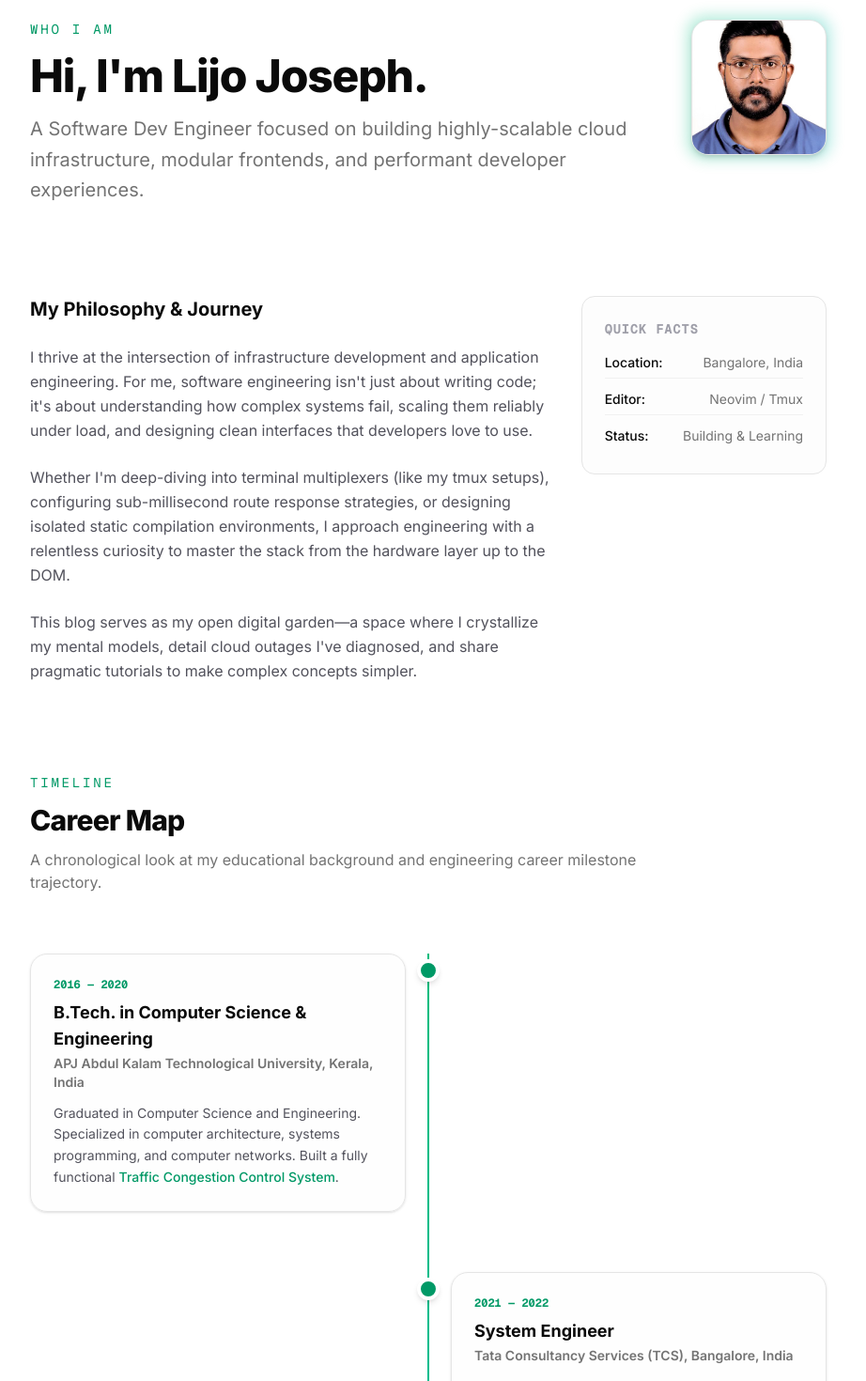
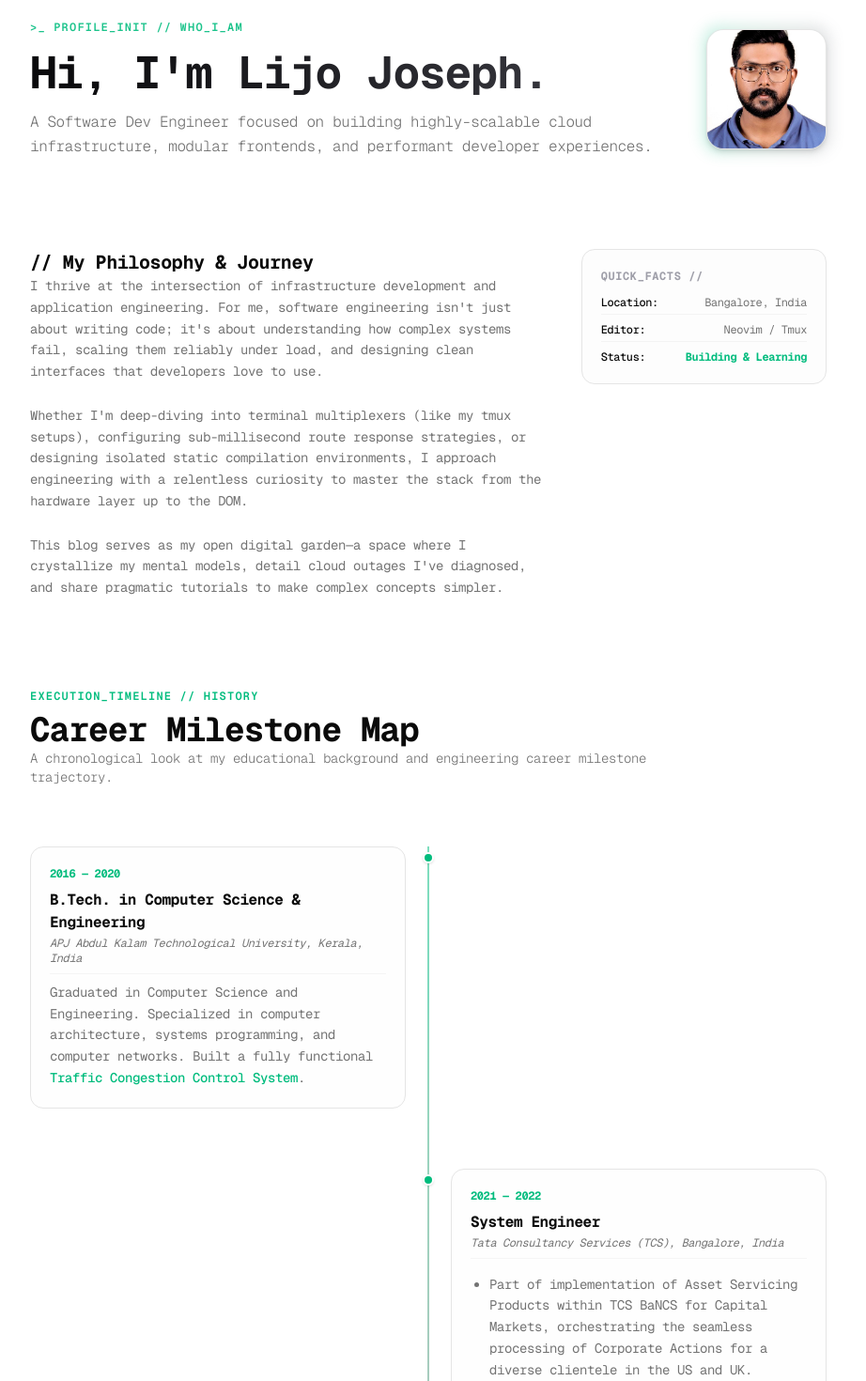
Before and after one commit to lijojosef/my-eng-blog, a Next.js app: page /about in a window 1280 px wide. Shown: the part 140-1610 px from the top of the page at 94% size, without its empty margins (184-1106 px from the left). Built offline with nearby package versions, Linux system fonts and the light colour scheme.

Commit message:
feat: revamping about me with AI

```diff
--- a/src/app/about/page.tsx
+++ b/src/app/about/page.tsx
@@ -1,7 +1,7 @@
 "use client";
 
 import { motion, Variants } from "framer-motion";
-import Link from "next/link";
+import React from "react";
 
 interface Milestone {
   year: string;
@@ -23,7 +23,7 @@ const milestones: Milestone[] = [
           href="https://github.com/lijojosef/traffic_congestion_control"
           target="_blank"
           rel="noopener noreferrer"
-          className="text-emerald-600 hover:underline font-medium"
+          className="text-emerald-500 hover:underline font-medium"
         >
           Traffic Congestion Control System
         </a>.
@@ -35,7 +35,7 @@ const milestones: Milestone[] = [
     title: "System Engineer",
     location: "Tata Consultancy Services (TCS), Bangalore, India",
     description: (
-      <ul className="list-disc pl-5 space-y-2 mt-2 text-zinc-600 dark:text-zinc-300">
+      <ul className="list-disc pl-5 space-y-2 mt-2 text-muted-foreground">
         <li>
           Part of implementation of Asset Servicing Products within TCS BaNCS for Capital Markets,
           orchestrating the seamless processing of Corporate Actions for a diverse clientele in the US and UK.
@@ -63,7 +63,7 @@ const milestones: Milestone[] = [
     title: "Mentor",
     location: "SURE Trust ProEd, Remote",
     description: (
-      <ul className="list-disc pl-5 space-y-2 mt-2 text-zinc-600 dark:text-zinc-300">
+      <ul className="list-disc pl-5 space-y-2 mt-2 text-muted-foreground">
         <li>
           Conducting classes on Data Structures and Algorithms, Core Java for BTech students, fostering a strong foundation in essential programming concepts.
         </li>
@@ -74,7 +74,7 @@ const milestones: Milestone[] = [
           Serving as a mentor and lead in the Innovation and Entrepreneurship Hub for Educated Rural Youth, guiding aspiring individuals in their entrepreneurial endeavours.
         </li>
         <li>
-          Actively involved with the NGO, dedicating efforts to empower and educate rural youth through various educational initiatives
+          Actively involved with the NGO, dedicating efforts to empower and educate rural youth through various educational initiatives.
         </li>
       </ul>
     )
@@ -84,9 +84,10 @@ const milestones: Milestone[] = [
     title: "Software Engineer 1",
     location: "Fidelity National Information Services, Inc. (FIS), Bangalore, India",
     description: (
-      <ul className="list-disc pl-5 space-y-2 mt-2 text-zinc-600 dark:text-zinc-300">
+      <ul className="list-disc pl-5 space-y-2 mt-2 text-muted-foreground">
         <li>
-          Managed and supported applications utilising Java, Spring, Spring Boot, Struts Framework, Spring Web Flow, JSP, HTML, JavaScript, Jira, Veracode Scans, and SQL. This resulted in notable improvements and faster resolution of Change Requests.</li>
+          Managed and supported applications utilising Java, Spring, Spring Boot, Struts Framework, Spring Web Flow, JSP, HTML, JavaScript, Jira, Veracode Scans, and SQL. This resulted in notable improvements and faster resolution of Change Requests.
+        </li>
         <li>
           Generated extensive technical documentation to facilitate a more efficient onboarding process for new team members.
         </li>
@@ -100,7 +101,7 @@ const milestones: Milestone[] = [
     year: "2024 — Present",
     title: "Software Dev Engineer",
     location: "Amazon, Bangalore, India",
-    description: "Working on making Amazon Price Competitive"
+    description: <span className="text-foreground font-medium">Working on making Amazon Price Competitive</span>
   }
 ];
 
@@ -126,7 +127,7 @@ export default function AboutPage() {
   };
 
   return (
-    <main className="flex-1">
+    <main className="flex-1 bg-background text-foreground font-mono select-none tracking-tight">
       <div className="max-w-4xl mx-auto px-6 py-16 md:py-24">
         <motion.div
           variants={containerVariants}
@@ -137,35 +138,35 @@ export default function AboutPage() {
           {/* Header & Avatar Row */}
           <motion.div
             variants={itemVariants}
-            className="flex flex-col-reverse md:flex-row gap-10 items-start justify-between"
+            className="flex flex-col-reverse md:flex-row gap-10 items-center justify-between"
           >
-            <div className="space-y-4 max-w-2xl">
-              <p className="text-sm font-mono uppercase tracking-[0.2em] text-emerald-600">
-                Who I Am
+            <div className="space-y-4 max-w-2xl text-left">
+              <p className="text-xs uppercase tracking-widest text-emerald-500 font-semibold animate-pulse">
+                &gt;_ PROFILE_INIT // WHO_I_AM
               </p>
-              <h1 className="text-4xl md:text-5xl font-extrabold tracking-tight">
+              <h1 className="text-4xl md:text-5xl font-bold tracking-tight text-foreground bg-gradient-to-r from-zinc-950 to-zinc-700 dark:from-zinc-50 dark:to-zinc-400 bg-clip-text text-transparent">
                 Hi, I'm Lijo Joseph.
               </h1>
-              <p className="text-xl text-muted-foreground leading-relaxed">
+              <p className="text-sm md:text-base text-muted-foreground font-light leading-relaxed">
                 A Software Dev Engineer focused on building highly-scalable cloud infrastructure, modular frontends, and performant developer experiences.
               </p>
             </div>
 
             <div className="relative group flex-shrink-0">
-              <div className="absolute -inset-1 rounded-2xl bg-gradient-to-r from-emerald-500 to-teal-500 opacity-30 blur group-hover:opacity-55 transition-opacity duration-300" />
+              <div className="absolute -inset-1 rounded-2xl bg-gradient-to-r from-emerald-500 to-zinc-500 opacity-20 blur" />
               <img
                 src="/images/authors/lijo.jpg"
                 alt="Lijo Joseph"
-                className="relative w-28 h-28 md:w-36 md:h-36 rounded-2xl object-cover border border-border bg-muted shadow-md"
+                className="relative w-24 h-24 md:w-32 md:h-32 rounded-2xl object-cover border border-border bg-muted shadow-md"
               />
             </div>
           </motion.div>
 
           {/* Detailed Biography */}
-          <motion.div variants={itemVariants} className="grid gap-8 md:grid-cols-3">
-            <div className="md:col-span-2 space-y-6 text-zinc-600 dark:text-zinc-300 leading-relaxed">
-              <h2 className="text-xl font-bold text-foreground font-sans">
-                My Philosophy & Journey
+          <motion.div variants={itemVariants} className="grid gap-8 md:grid-cols-3 text-left">
+            <div className="md:col-span-2 space-y-6 text-xs md:text-sm text-muted-foreground leading-relaxed">
+              <h2 className="text-xl font-bold text-foreground !my-0">
+                // My Philosophy & Journey
               </h2>
               <p>
                 I thrive at the intersection of infrastructure development and application engineering. For me, software engineering isn't just about writing code; it's about understanding how complex systems fail, scaling them reliably under load, and designing clean interfaces that developers love to use.
@@ -178,35 +179,37 @@ export default function AboutPage() {
               </p>
             </div>
 
-            <div className="border border-border p-6 rounded-xl bg-muted/20 space-y-4 h-fit">
-              <h3 className="text-sm font-bold tracking-wider uppercase text-zinc-400 dark:text-zinc-500 font-mono">
-                Quick Facts
+            <div className="border border-border p-5 rounded-xl bg-muted/20 space-y-3 h-fit text-xs">
+              <h3 className="font-bold tracking-wider uppercase text-zinc-400 dark:text-zinc-500">
+                QUICK_FACTS //
               </h3>
-              <ul className="space-y-3 text-sm text-muted-foreground">
-                <li className="flex justify-between border-b border-border/50 pb-1.5">
+              <ul className="space-y-2 text-muted-foreground">
+                <li className="flex justify-between border-b border-border/40 pb-1">
                   <span className="font-medium text-foreground">Location:</span>
                   <span>Bangalore, India</span>
                 </li>
-                <li className="flex justify-between border-b border-border/50 pb-1.5">
+                <li className="flex justify-between border-b border-border/40 pb-1">
                   <span className="font-medium text-foreground">Editor:</span>
                   <span>Neovim / Tmux</span>
                 </li>
-                <li className="flex justify-between pb-1.5">
+                <li className="flex justify-between">
                   <span className="font-medium text-foreground">Status:</span>
-                  <span>Building & Learning</span>
+                  <span className="text-emerald-500 font-bold">Building & Learning</span>
                 </li>
               </ul>
             </div>
           </motion.div>
 
           {/* Interactive Scroll Timeline Section */}
-          <motion.div variants={itemVariants} className="space-y-12">
-            <div className="space-y-3">
-              <p className="text-sm font-mono uppercase tracking-[0.2em] text-emerald-600">
-                Timeline
+          <motion.div variants={itemVariants} className="space-y-12 text-left">
+            <div className="space-y-2">
+              <p className="text-xs uppercase tracking-widest text-emerald-500 font-semibold">
+                EXECUTION_TIMELINE // HISTORY
               </p>
-              <h2 className="text-3xl font-extrabold tracking-tight">Career Map</h2>
-              <p className="text-muted-foreground max-w-2xl">
+              <h2 className="text-3xl md:text-4xl font-bold text-foreground tracking-tight !my-0">
+                Career Milestone Map
+              </h2>
+              <p className="text-xs md:text-sm text-muted-foreground font-light max-w-2xl">
                 A chronological look at my educational background and engineering career milestone trajectory.
               </p>
             </div>
@@ -214,7 +217,7 @@ export default function AboutPage() {
             {/* Vertical Timeline container */}
             <div className="relative mt-16 pl-8 md:pl-0">
               {/* Central Line */}
-              <div className="absolute left-4 md:left-1/2 top-0 bottom-0 w-[2px] -translate-x-1/2 bg-gradient-to-b from-emerald-500 via-teal-500 to-zinc-200 dark:to-zinc-800" />
+              <div className="absolute left-4 md:left-1/2 top-0 bottom-0 w-[1px] -translate-x-1/2 bg-gradient-to-b from-emerald-500 via-zinc-500 to-zinc-200 dark:to-zinc-800" />
 
               <div className="space-y-16">
                 {milestones.map((milestone, index) => {
@@ -223,12 +226,10 @@ export default function AboutPage() {
                   const cardVariants: Variants = {
                     hidden: {
                       opacity: 0,
-                      x: 0,
                       y: 20
                     },
                     visible: {
                       opacity: 1,
-                      x: 0,
                       y: 0,
                       transition: { type: "spring", stiffness: 80, damping: 15, duration: 0.7 }
                     }
@@ -240,7 +241,7 @@ export default function AboutPage() {
                       className="relative md:grid md:grid-cols-2 md:gap-12"
                     >
                       {/* Circle indicator on the timeline */}
-                      <div className="absolute left-4 md:left-1/2 -translate-x-1/2 top-1.5 flex items-center justify-center w-6 h-6 rounded-full border-4 border-background bg-emerald-600 shadow-md z-10" />
+                      <div className="absolute left-4 md:left-1/2 -translate-x-1/2 top-1.5 flex items-center justify-center w-3 h-3 rounded-full border-2 border-background bg-emerald-500 shadow-sm z-10" />
 
                       {/* Content Placement */}
                       {/* Desktop Left Side Card */}
@@ -251,12 +252,12 @@ export default function AboutPage() {
                             initial="hidden"
                             whileInView="visible"
                             viewport={{ once: true, margin: "-120px" }}
-                            className="border border-border p-6 rounded-2xl bg-muted/10 hover:bg-muted/30 transition-all shadow-sm max-w-md w-full"
+                            className="border border-border p-5 rounded-xl bg-muted/10 hover:border-emerald-500/30 transition-all max-w-md w-full space-y-2"
                           >
-                            <span className="text-xs font-mono text-emerald-600 font-bold block mb-2">{milestone.year}</span>
-                            <h3 className="text-lg font-bold text-foreground">{milestone.title}</h3>
-                            <h4 className="text-sm font-semibold text-muted-foreground mt-0.5 mb-3">{milestone.location}</h4>
-                            <div className="text-sm text-zinc-600 dark:text-zinc-300 leading-relaxed">{milestone.description}</div>
+                            <span className="text-xs font-bold text-emerald-500 block">{milestone.year}</span>
+                            <h3 className="text-base font-bold text-foreground !my-0">{milestone.title}</h3>
+                            <h4 className="text-xs font-normal text-muted-foreground italic !mt-0.5">{milestone.location}</h4>
+                            <div className="text-xs md:text-sm text-muted-foreground pt-2 leading-relaxed border-t border-border/40">{milestone.description}</div>
                           </motion.div>
                         )}
                       </div>
@@ -269,12 +270,12 @@ export default function AboutPage() {
                             initial="hidden"
                             whileInView="visible"
                             viewport={{ once: true, margin: "-120px" }}
-                            className="border border-border p-6 rounded-2xl bg-muted/10 hover:bg-muted/30 transition-all shadow-sm max-w-md w-full"
+                            className="border border-border p-5 rounded-xl bg-muted/10 hover:border-emerald-500/30 transition-all max-w-md w-full space-y-2"
                           >
-                            <span className="text-xs font-mono text-emerald-600 font-bold block mb-2">{milestone.year}</span>
-                            <h3 className="text-lg font-bold text-foreground">{milestone.title}</h3>
-                            <h4 className="text-sm font-semibold text-muted-foreground mt-0.5 mb-3">{milestone.location}</h4>
-                            <div className="text-sm text-zinc-600 dark:text-zinc-300 leading-relaxed">{milestone.description}</div>
+                            <span className="text-xs font-bold text-emerald-500 block">{milestone.year}</span>
+                            <h3 className="text-base font-bold text-foreground !my-0">{milestone.title}</h3>
+                            <h4 className="text-xs font-normal text-muted-foreground italic !mt-0.5">{milestone.location}</h4>
+                            <div className="text-xs md:text-sm text-muted-foreground pt-2 leading-relaxed border-t border-border/40">{milestone.description}</div>
                           </motion.div>
                         )}
                       </div>
@@ -286,12 +287,12 @@ export default function AboutPage() {
                           initial="hidden"
                           whileInView="visible"
                           viewport={{ once: true, margin: "-120px" }}
-                          className="border border-border p-6 rounded-2xl bg-muted/10 hover:bg-muted/30 transition-all shadow-sm w-full"
+                          className="border border-border p-5 rounded-xl bg-muted/10 hover:border-emerald-500/30 transition-all w-full space-y-2"
                         >
-                          <span className="text-xs font-mono text-emerald-600 font-bold block mb-2">{milestone.year}</span>
-                          <h3 className="text-lg font-bold text-foreground">{milestone.title}</h3>
-                          <h4 className="text-sm font-semibold text-muted-foreground mt-0.5 mb-3">{milestone.location}</h4>
-                          <div className="text-sm text-zinc-600 dark:text-zinc-300 leading-relaxed">{milestone.description}</div>
+                          <span className="text-xs font-bold text-emerald-500 block">{milestone.year}</span>
+                          <h3 className="text-base font-bold text-foreground !my-0">{milestone.title}</h3>
+                          <h4 className="text-xs font-normal text-muted-foreground italic !mt-0.5">{milestone.location}</h4>
+                          <div className="text-xs md:text-sm text-muted-foreground pt-2 leading-relaxed border-t border-border/40">{milestone.description}</div>
                         </motion.div>
                       </div>
 
@@ -303,35 +304,32 @@ export default function AboutPage() {
           </motion.div>
 
           {/* Specialties / Core Focus Area */}
-          <motion.div variants={itemVariants} className="space-y-6">
-            <h2 className="text-xl font-bold tracking-tight">Core Areas of Focus</h2>
+          <motion.div variants={itemVariants} className="space-y-6 text-left">
+            <h2 className="text-xl font-bold tracking-tight text-foreground">// Core Areas of Focus</h2>
             <div className="grid gap-4 sm:grid-cols-2 lg:grid-cols-3">
-              <div className="border border-border p-5 rounded-xl space-y-2.5 bg-muted/10">
-                <div className="w-8 h-8 rounded-lg bg-emerald-500/10 flex items-center justify-center text-emerald-600 font-bold">
-                  λ
+              <div className="border border-border p-5 rounded-xl space-y-2 bg-muted/10">
+                <div className="text-sm font-bold text-foreground flex items-center gap-2">
+                  <span className="text-emerald-500 font-bold">λ</span> Distributed Systems
                 </div>
-                <h3 className="font-bold">Distributed Systems</h3>
-                <p className="text-sm text-muted-foreground leading-relaxed">
+                <p className="text-xs text-muted-foreground leading-relaxed">
                   Designing highly resilient distributed setups, cloud API topologies, and multi-region microservice communication systems.
                 </p>
               </div>
 
-              <div className="border border-border p-5 rounded-xl space-y-2.5 bg-muted/10">
-                <div className="w-8 h-8 rounded-lg bg-emerald-500/10 flex items-center justify-center text-emerald-600 font-bold">
-                  ☁
+              <div className="border border-border p-5 rounded-xl space-y-2 bg-muted/10">
+                <div className="text-sm font-bold text-foreground flex items-center gap-2">
+                  <span className="text-emerald-500 font-bold">☁</span> Cloud Infrastructure
                 </div>
-                <h3 className="font-bold">Cloud Infrastructure</h3>
-                <p className="text-sm text-muted-foreground leading-relaxed">
+                <p className="text-xs text-muted-foreground leading-relaxed">
                   Automating cloud provisioning, managing containers orchestrators, and continuous integration/delivery loops (CI/CD).
                 </p>
               </div>
 
-              <div className="border border-border p-5 rounded-xl space-y-2.5 bg-muted/10">
-                <div className="w-8 h-8 rounded-lg bg-emerald-500/10 flex items-center justify-center text-emerald-600 font-bold">
-                  ⚛
+              <div className="border border-border p-5 rounded-xl space-y-2 bg-muted/10">
+                <div className="text-sm font-bold text-foreground flex items-center gap-2">
+                  <span className="text-emerald-500 font-bold">⚛</span> Modern Web UX
                 </div>
-                <h3 className="font-bold">Modern Web UX</h3>
-                <p className="text-sm text-muted-foreground leading-relaxed">
+                <p className="text-xs text-muted-foreground leading-relaxed">
                   Crafting hyper-optimized web user interfaces leveraging Next.js React patterns, strict TypeScript typing, and accessible design systems.
                 </p>
               </div>
@@ -343,25 +341,25 @@ export default function AboutPage() {
             variants={itemVariants}
             className="flex flex-col sm:flex-row items-center justify-between border-t border-border pt-12 gap-6"
           >
-            <div className="space-y-1 text-center sm:text-left">
-              <h3 className="font-bold text-lg">Let's build something together</h3>
-              <p className="text-sm text-muted-foreground">Feel free to reach out for architectural advisory or speaking events.</p>
+            <div className="space-y-1 text-center sm:text-left font-mono">
+              <h3 className="font-bold text-lg text-foreground">Let's build something together</h3>
+              <p className="text-xs text-muted-foreground">Available for architectural advisory, cloud configuration consulting, or custom panel events.</p>
             </div>
-            <div className="flex gap-4">
+            <div className="flex flex-col sm:flex-row gap-4 w-full sm:w-auto justify-center max-w-xs sm:max-w-none">
               <a
                 href="https://github.com/lijojosef"
                 target="_blank"
                 rel="noopener noreferrer"
-                className="rounded-lg border border-border px-5 py-2.5 text-sm font-medium hover:bg-muted transition-colors"
+                className="border border-border px-5 py-2.5 rounded-xl text-xs font-bold tracking-wider uppercase hover:bg-muted/40 transition-colors bg-background text-center"
               >
-                GitHub
+                [CONNECT_VIA_GITHUB]
               </a>
-              <Link
+              <a
                 href="/"
-                className="rounded-lg bg-emerald-600 px-5 py-2.5 text-sm font-medium text-white hover:bg-emerald-700 transition-colors shadow-sm"
+                className="border border-emerald-500/30 text-emerald-500 px-5 py-2.5 rounded-xl text-xs font-bold tracking-wider uppercase hover:bg-emerald-500/[0.04] transition-colors bg-background text-center"
               >
-                Back to Blog
-              </Link>
+                [BACK TO BLOG]
+              </a>
             </div>
           </motion.div>
         </motion.div>
```
